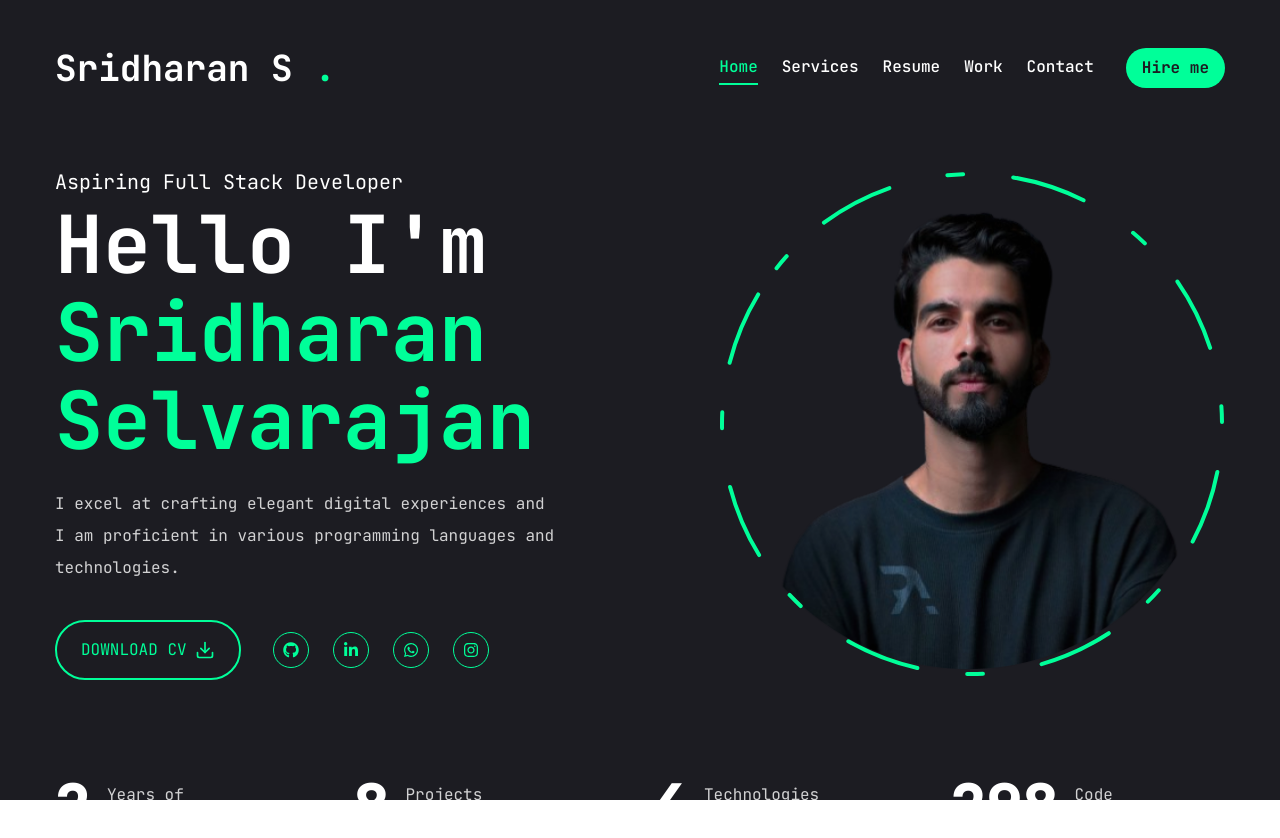
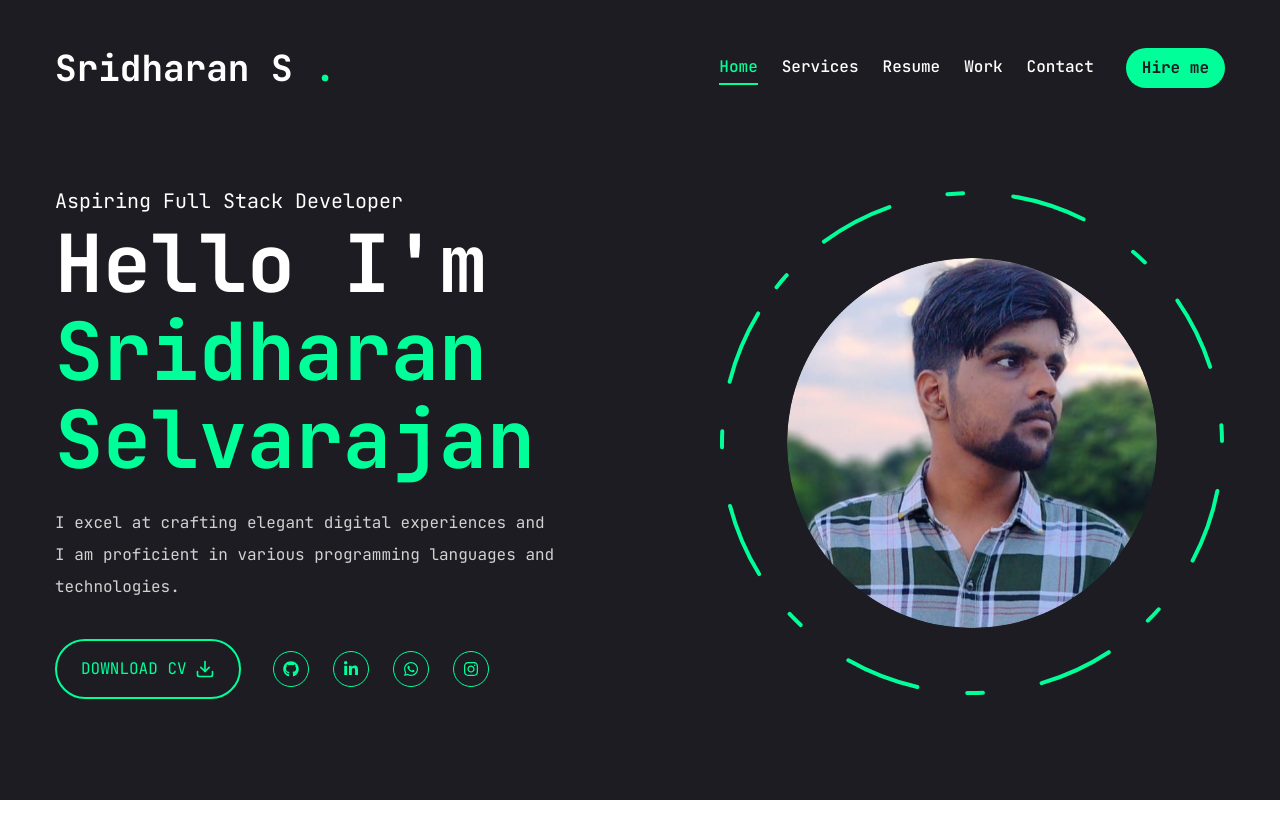
Before and after one commit to sridharanselvarajan/MyPortfolio, a Next.js app: page / in a window 1280 px wide. Shown: the top 838 px of the page. Built offline with nearby package versions, Linux system fonts and the light colour scheme.

Commit message:
changes made

```diff
--- a/components/ui/Photo.jsx
+++ b/components/ui/Photo.jsx
@@ -2,42 +2,24 @@
 
 import { motion } from "framer-motion";
 import Image from "next/image";
+
 const Photo = () => {
   return (
-    <div className="w-full h-full relative">
+    <div className="w-full h-full relative flex items-center justify-center">
       <motion.div
-        initial={{ opacity: 0}}
+        initial={{ opacity: 0 }}
         animate={{
           opacity: 1,
-          transition: {delay: 2, duration: 0.4, ease: "easeIn"},
-
+          transition: { delay: 2, duration: 0.4, ease: "easeIn" },
         }}
+        className="relative flex items-center justify-center"
       >
-        {/*Image */}
-        <motion.div
-        initial={{ opacity: 0}}
-        animate={{
-          opacity: 1,
-          transition: {delay: 2.4, duration: 0.4, ease: "easeInOut"},
-
-        }}
-        className="w-[298px] h-[298px] xl:w-[498px] xl:h-[498px] mix-blend-lighten absolute">
-          <Image
-            src="/assets/photo.png"
-            priority
-            quality={100}
-            fill
-            alt=""
-            className="object-contain"
-          />
-        </motion.div>
-
-        {/*Circle */}
+        {/* Circle - Slightly larger */}
         <motion.svg
-          className="w-[300px] xl:w-[506px] h-[300px] xl:h-[506px]"
+          className="w-[300px] xl:w-[506px] h-[350px] xl:h-[550px]"
           fill="transparent"
           viewBox="0 0 506 506"
-          xmlns="https://www.w3.org./2000/svg"
+          xmlns="https://www.w3.org/2000/svg"
         >
           <motion.circle
             cx="253"
@@ -47,22 +29,40 @@ const Photo = () => {
             strokeWidth="4"
             strokeLinecap="round"
             strokeLinejoin="round"
-          initial={{ strokeDasharray: "24 10 0 0"}}
+            initial={{ strokeDasharray: "24 10 0 0" }}
             animate={{
               strokeDasharray: ["15 120 25 25", "16 25 92 72", "4 250 22 22"],
-            rotate: [120, 360]
+              rotate: [120, 360],
             }}
             transition={{
               duration: 20,
               repeat: Infinity,
-            repeatType: "reverse"
+              repeatType: "reverse",
             }}
           />
         </motion.svg>
 
+        {/* Image - Increased size to better fit the circle */}
+        <motion.div
+          initial={{ opacity: 0 }}
+          animate={{
+            opacity: 1,
+            transition: { delay: 2.4, duration: 0.4, ease: "easeInOut" },
+          }}
+          className="absolute w-[270px] h-[250px] xl:w-[370px] xl:h-[370px] mix-blend-lighten rounded-full overflow-hidden"
+        >
+          <Image
+            src="/assets/photo.png"
+            priority
+            quality={100}
+            fill
+            alt="Profile photo of Sridharan S"
+            className="object-cover"
+          />
+        </motion.div>
       </motion.div>
     </div>
-  )
-}
+  );
+};
 
-export default Photo
+export default Photo;
```
Also changed, not shown: public/assets/photo.png, 1 other file (tests, documents, lock files or other folders). Lines whose indentation alone changed are shown as unchanged.
